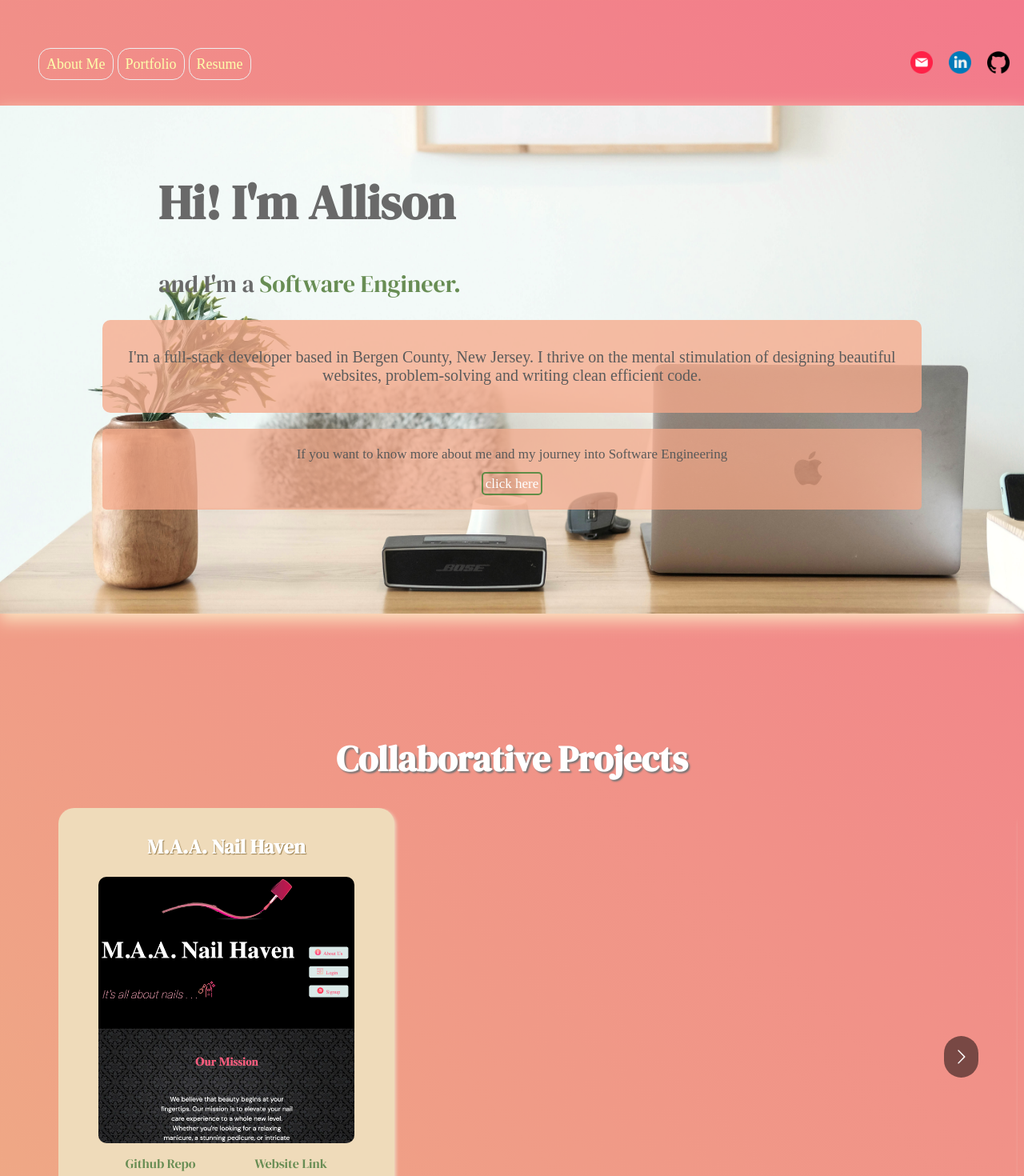
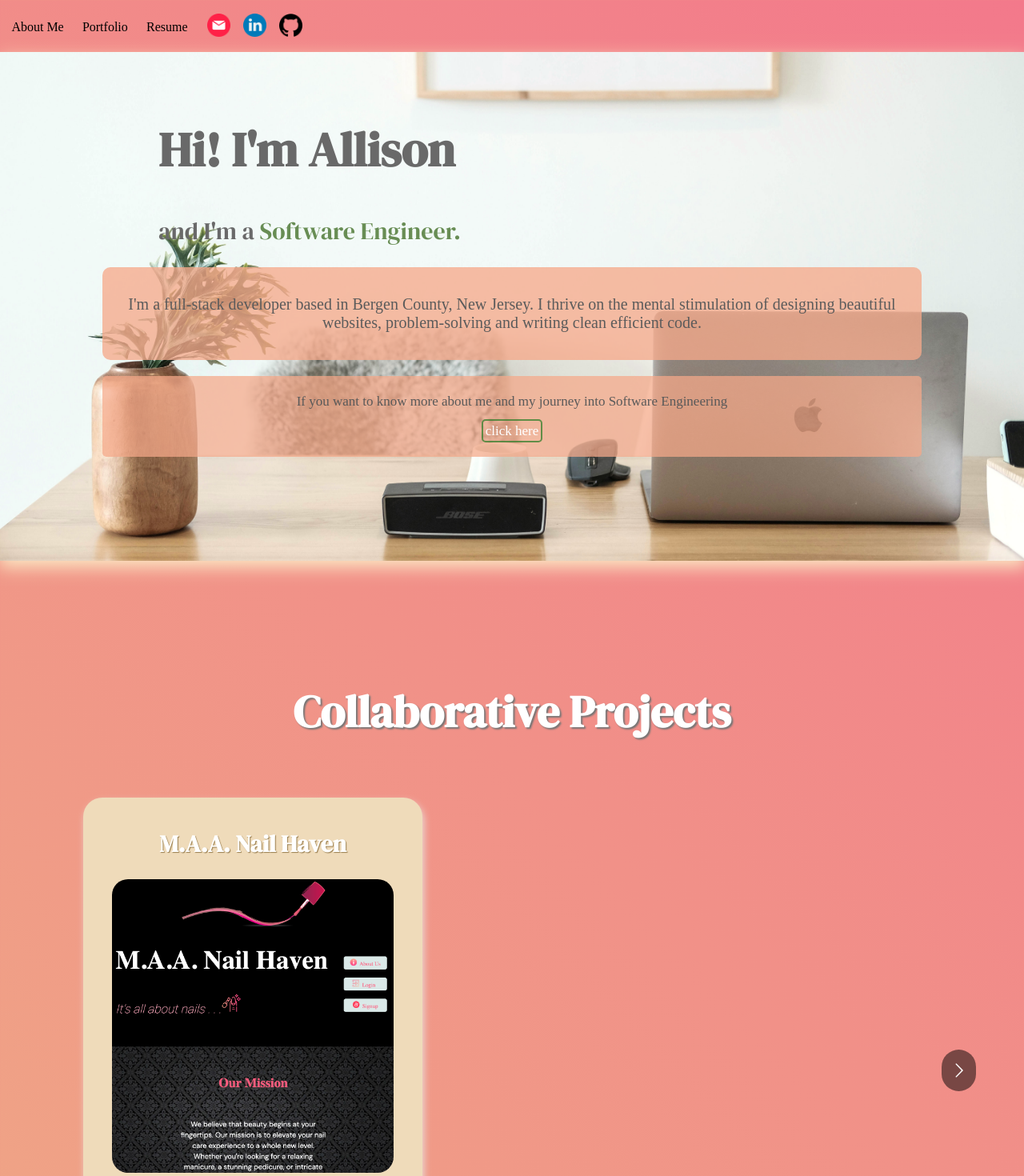
Before and after one commit to Allicris/allison-cristine, a React (Vite) app: page / in a window 1280 px wide. Shown: the top 1470 px of the page at 80% size. Built offline with nearby package versions, Linux system fonts and the light colour scheme.

Commit message:
made website responsive

```diff
--- a/package.json
+++ b/package.json
@@ -17,6 +17,7 @@
     "@emailjs/browser": "^3.11.0",
     "react": "^18.2.0",
     "react-dom": "^18.2.0",
+    "react-icons": "^5.0.1",
     "react-multi-carousel": "^2.8.4",
     "react-router-dom": "^6.11.1",
     "react-router-hash-link": "^2.4.3"
--- a/src/App.jsx
+++ b/src/App.jsx
@@ -1,4 +1,4 @@
-import "./App.css";
+import "./styles/App.css";
 import Nav from "./components/Nav";
 import Footer from "./components/Footer";
 import About from "./pages/About.jsx";
--- a/src/components/Nav.jsx
+++ b/src/components/Nav.jsx
@@ -1,44 +1,53 @@
 import "../styles/Nav.css";
+import "../styles/App.css";
+import { useRef } from "react";
 import { HashLink } from "react-router-hash-link";
+import { FaBars, FaTimes } from "react-icons/fa";
 import github from "../../public/images/github.png";
 import linkedin from "../../public/images/linkedin.png";
 import contact from "../../public/images/contact.png";
 
-function NavTabs() {
+function Nav() {
+  const navRef = useRef();
+
+  const showNav = () => {
+    navRef.current.classList.toggle("responsive_nav");
+    console.log(navRef);
+  };
+
   return (
-    <div className="nav-bar">
-      <div className="nav-text">
-      <ul>
-        <li>
-          <HashLink to="#about-me" smooth>About Me</HashLink>
-        </li>
-        <li>
-          <HashLink to="#portfolio" smooth>Portfolio</HashLink>
-        </li>
-        <li>
-          <HashLink to="#resume" smooth>Resume</HashLink>
-        </li>
-      </ul>
-      </div>
-      <div className='icons'>
-      <ul>
-      <li>
-          <HashLink to="#contact" smooth><img src={contact}></img></HashLink>
-        </li>
-      <li>
-          <a href="https://www.linkedin.com/in/allison-serrano-2792001b4/">
-            <img src={linkedin}></img>
-          </a>
-        </li>
-        <li>
-          <a href="https://github.com/Allicris">
-            <img src={github}></img>
-          </a>
-        </li>
-      </ul>
-      </div>
-    </div>
+    <header>
+      <nav ref={navRef}>
+        <HashLink to="#about-me" smooth className="nav-text">
+          About Me
+        </HashLink>
+        <HashLink to="#portfolio" smooth className="nav-text">
+          Portfolio
+        </HashLink>
+        <HashLink to="#resume" smooth className="nav-text">
+          Resume
+        </HashLink>
+        <HashLink to="#contact" smooth className="icons">
+          <img src={contact}></img>
+        </HashLink>
+        <a
+          className="icons"
+          href="https://www.linkedin.com/in/allison-serrano-2792001b4/"
+        >
+          <img src={linkedin}></img>
+        </a>
+        <a className="icons" href="https://github.com/Allicris">
+          <img src={github}></img>
+        </a>
+        <button onClick={showNav} className="nav-btn nav-close-btn">
+          <FaTimes />
+        </button>
+      </nav>
+      <button onClick={showNav} className="nav-btn">
+        <FaBars />
+      </button>
+    </header>
   );
 }
 
-export default NavTabs;
+export default Nav;
--- a/src/pages/Resume.jsx
+++ b/src/pages/Resume.jsx
@@ -5,11 +5,11 @@ import selfPortrait from "../../public/images/portfolio-pic.png";
 export default function Resume() {
   return (
     <div id="resume" className="resume">
-      <div className="portrait">
+      <div className="resume-description">
+        <h3>EXPERIENCE</h3>
+        <div className="portrait">
         <img src={selfPortrait}></img>
       </div>
-      <div className="resume-description">
-        <h3>EXPERIENCE</h3>
         <p>
         My previous experience has led me to where I am today in my coding journey. I've
         been able to apply my organizational and problem solving skills into my
--- a/src/styles/About.css
+++ b/src/styles/About.css
@@ -60,7 +60,13 @@
 }
 
 .paragraph-two p a:hover {
- cursor: pointer;
- border: 2px solid white;
- background-color: rgba(128, 128, 128, 0.528);
+  cursor: pointer;
+  border: 2px solid white;
+  background-color: rgba(128, 128, 128, 0.528);
 }
+
+@media only screen and (max-width: 1024px) {
+  .about-me {
+    padding: 4.75em;
+  }
+}
--- a/src/styles/Header.css
+++ b/src/styles/Header.css
@@ -1,5 +1,5 @@
 .header {
-  font-family: 'DM Serif Display', 'serif';
+  font-family: "DM Serif Display", "serif";
   margin-top: -90px;
   padding-left: 50px;
   color: rgb(105, 105, 105);
@@ -23,3 +23,10 @@
 .tab.active {
   transform: translateX(0);
 }
+
+@media only screen and (max-width: 1024px) {
+  .tab {
+    font-size: 1.25em;
+    padding-left: 0em;
+  }
+}
--- a/src/styles/Nav.css
+++ b/src/styles/Nav.css
@@ -1,48 +1,110 @@
-.nav-bar {
+header {
   font-family: "Noto Serif JP", serif;
   display: flex;
   justify-content: space-between;
   align-items: center;
-  padding-top: 30px;
-  padding-bottom: 20px;
 }
 
-.nav-text ul {
-  list-style: none;
+header nav {
   display: flex;
+  justify-content: space-between;
+  align-items: center;
+  margin-bottom: 1em;
 }
 
-.nav-text a {
-  margin-right: 5px;
-  padding: 9px;
+header .nav-btn {
+  cursor: pointer;
+  border: none;
+  outline: none;
+  visibility: hidden;
+  opacity: 0;
+}
+
+header .nav-close-btn.visible {
+  visibility: visible;
+  opacity: 1;
+}
+
+.nav-text {
+  list-style: none;
+  margin-right: 0.65em;
+  padding: 0.4em;
   color: #fdffab;
   text-decoration: none;
-  font-size: 18px;
+  font-size: 1em;
   transition-duration: 375ms;
-  border: 1.5px solid #eee;
-  border-radius: 15px;
+  border: 0.1em solid #eee;
+  border-radius: 1em;
 }
 
-.nav-text a:hover {
+.nav-text:hover {
   color: #eee;
-  border:1.5px solid #cccd88;
+  border: 0.12em solid #cccd88;
 }
 
-.icons ul {
-  list-style: none;
-  display: flex;
-  align-items: center;
-  margin-left: 420px;
-}
-
-.icons ul li img {
-  max-width: 28px;
-  padding: 10px;
+.icons img {
+  max-width: 1.8em;
+  padding: 0.5em;
   transition: transform 0.5s;
 }
 
-.icons ul li img:hover {
+.icons img:hover {
   -ms-transform: scale(1.5, 1.5);
   -webkit-transform: scale(1.5, 1.5);
   transform: scale(1.5, 1.5);
 }
+
+@media only screen and (max-width: 1024px) {
+  .nav-text {
+    border: none;
+    transition: transform 0.5s;
+    color: black;
+  }
+
+  .nav-text:hover {
+    color: rgb(247, 243, 243);
+    border: none;
+    -ms-transform: scale(1.5, 1.5);
+    -webkit-transform: scale(1.5, 1.5);
+    transform: scale(1.5, 1.5);
+  }
+
+  header nav {
+    z-index: 1200;
+    font-size: 1em;
+    position: fixed;
+    top: 0;
+    left: 0;
+    height: 100%;
+    width: 100%;
+    display: flex;
+    flex-direction: column;
+    justify-content: center;
+    align-items: center;
+    gap: 0.5em;
+    transition: 1s;
+    transform: translateY(-100vh);
+    background-color: rgb(251, 152, 130);
+  }
+
+  header nav .nav-text .icons {
+    transition: transform 0.5s;
+  }
+
+  header .nav-btn {
+    visibility: visible;
+    opacity: 1;
+  }
+
+  header .responsive_nav {
+    transform: none;
+  }
+
+  header .nav-close-btn {
+    visibility: visible;
+    opacity: 1;
+    position: absolute;
+    top: 2em;
+    right: 2rem;
+  }
+}
--- a/src/styles/Portfolio.css
+++ b/src/styles/Portfolio.css
@@ -1,32 +1,33 @@
 .mywork h1 {
   font-family: 'DM Serif Display', 'serif';
-  font-size: 45px;
+  font-size: 3.5em;
   color: rgb(255, 255, 255);
-  margin-top: 7%;
+  margin-top: 2.5em;
   text-align: center;
   text-shadow: 2px 2px 2px rgb(118, 117, 117);
 }
 
 .collaborative-projects, .solo-projects {
-  display: flex;
-  margin-left: 65px;
+ padding-left: 4em;
+ padding-right: 4em;
 }
 
 .project {
   font-family: "Noto Serif JP", serif;
-  padding: 10px;
-  max-width: 400px;
+  margin: 2em;
+  padding: .75em;
+  max-width: 25em;
   text-align: center;
   color: white;
   background-color: #efdbba;
-  border-radius: 20px;
-  box-shadow: 2px 2px 4px #efd9c3;
+  border-radius: 1.5em;
+  box-shadow: 2px 5px 10px #ead8d5;
 }
 
 .project h2 {
   font-family: 'DM Serif Display', 'serif';
   color: rgb(255, 255, 254);
-  font-size: 25px;
+  font-size: 1.85em;
   text-shadow: 1px 1px 1px rgb(154, 127, 79);
 }
 
@@ -35,10 +36,10 @@ em {
 }
 
 .images {
-  max-width: 80%;
+  max-width: 22em;
   max-height: auto;
   margin: auto;
-  border-radius: 10px;
+  border-radius: 1.25em;
 }
 
 .project-links {
@@ -46,7 +47,7 @@ em {
   display: flex;
   align-items: center;
   justify-content: space-evenly;
-  margin-top: 10px;
+  margin-top: 1em;
 }
 
 .project-links a {
@@ -60,8 +61,8 @@ em {
 }
 
 .description {
-  padding-top: 15px;
-  padding-left: 30px;
+  padding-top: 1em;
+  padding-left: 2em;
   text-align: left;
   color: rgb(128, 8, 34);
 }
@@ -69,3 +70,13 @@ em {
 em {
   color: #587747;
 }
+
+@media only screen and (max-width: 1024px) {
+.mywork h1 {
+  font-size: 2em;
+}
+
+.collaborative-projects, .solo-projects {
+  padding: .75em;
+}
+}
--- a/src/styles/Resume.css
+++ b/src/styles/Resume.css
@@ -1,46 +1,50 @@
 .resume {
-  margin: 20px;
-  padding-left: 50px;
-  padding-right: 50px;
-  padding-bottom: 100px;
-  padding-top: 50px;
+  margin: 2em;
+  padding-left: 2em;
+  padding-right: 2em;
+  padding-bottom: 5em;
+  padding-top: 2em;
   display: flex;
   justify-content: center;
-  align-items: flex-start;
+  align-items: center;
   text-align: center;
 }
 
-.portrait {
-  padding-left: 50px;
-  padding-right: 50px;
-}
+/* .portrait {
+  padding-left: 5em;
+  padding-right: 5em;
+} */
 
 .portrait img {
-  max-width: 250px;
   height: 35vh;
-  border-radius: 10px;
-  margin-top: 22px;
+  border-radius: 50em;
+  margin-top: .5em;
+  box-shadow: 2px 2px 10px white;
 }
 
 .resume-description {
   display: block;
-  font-size: 18px;
+  font-size: 1.10em;
   color: rgb(137, 52, 52);
   font-family: "Noto Serif JP", serif;
 }
 
 .resume-description h3 {
-  font-family: 'DM Serif Display', 'serif';
+  font-family: "DM Serif Display", "serif";
   color: #fdffab;
-font-size: 30px;
-text-shadow: 1px 1px 1px rgb(154, 127, 79);
+  font-size: 2.5em;
+  text-shadow: 1px 1px 3px rgb(154, 127, 79);
+}
+
+.resume-description p {
+  padding: 2.5em;
 }
 
 button {
   font-family: "DM Serif Display", "serif";
-  font-size: 14px;
-  border-radius: 15px;
-  padding: 15px;
+  font-size: .95em;
+  border-radius: 1.25em;
+  padding: 1em;
   background-color: transparent;
   color: #eee;
   border: 1.5px solid #ffffff;
@@ -58,6 +62,16 @@ button:hover {
   border-color: rgb(103, 102, 102);
 }
 
-button a:hover{
+button a:hover {
   color: rgb(93, 93, 93);
 }
+
+@media only screen and (max-width: 1024px) {
+  .resume {
+    display: block;
+  }
+
+  .resume-description p {
+    padding: 1em;
+  }
+}
```
Also changed, not shown: src/styles/Contact.css (+29 -22 lines), src/styles/App.css (line endings or trailing spaces), 1 other file (tests, documents, lock files or other folders).
